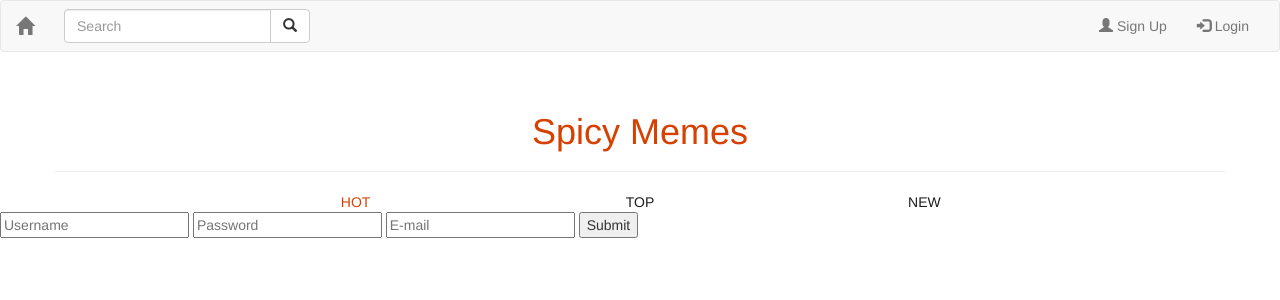
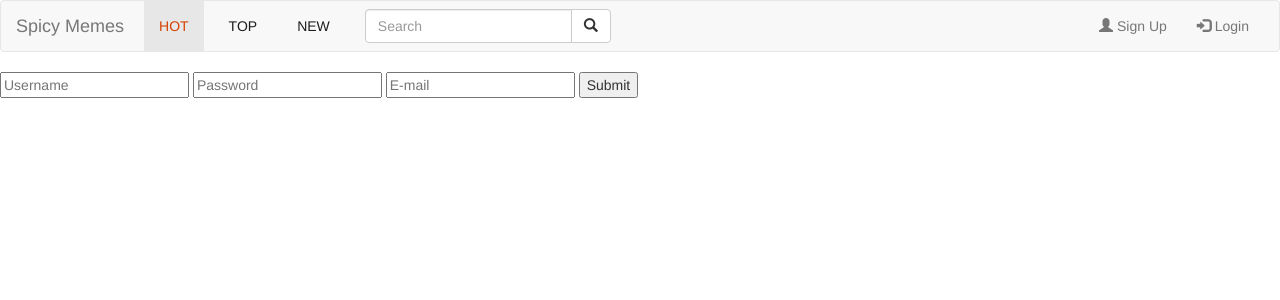
Before and after one commit to jaagupku/spicy-memes, a CodeIgniter app: page /database/index.php/register in a window 1280 px wide. Shown: the top 300 px of the page. Run offline with CodeIgniter, Linux system fonts and the light colour scheme.

```diff
--- a/application/views/pages/header.php
+++ b/application/views/pages/header.php
@@ -14,16 +14,22 @@
     <nav class="navbar navbar-default">
       <div class="container-fluid">
 
-        <div class="navbar-header navbar-left">
+        <div class="navbar-header">
           <button type="button" class="navbar-toggle" data-toggle="collapse" data-target="#myNavbar">
             <span class="icon-bar"></span>
             <span class="icon-bar"></span>
             <span class="icon-bar"></span>
           </button>
-          <a class="navbar-brand" href="#"><span class="glyphicon glyphicon-home"></span></a>
+          <a class="navbar-brand" href="">Spicy Memes</a>
         </div>
 
         <div class="collapse navbar-collapse" id="myNavbar">
+          <ul class="nav navbar-nav navbar-left list-inline">
+            <li class="active"><a href="#" id="hot">HOT</a></li>
+            <li><a href="#" id="top">TOP</a></li>
+            <li><a href="#" id="new">NEW</a></li>
+          </ul>
+
           <form class="navbar-form navbar-left">
             <div class="input-group">
               <input type="text" class="form-control" placeholder="Search">
@@ -37,30 +43,14 @@
 
           <ul class="nav navbar-nav navbar-right">
             <?php if (isset($username)) { ?>
-              <li><a href="/index.php/profile/<?= $username ?>"><span class="glyphicon glyphicon-user"></span><?= $username ?></a></li>
-              <li><a href="/index.php/logout"><span class="glyphicon glyphicon-log-out"></span> Logout</a></li>
+              <li><a href="/index.php/profile/<?= $username ?>" id="username"><span class="glyphicon glyphicon-user"></span><?= $username ?></a></li>
+              <li><a href="/index.php/logout" id="logout"><span class="glyphicon glyphicon-log-out"></span> Logout</a></li>
             <?php } else { ?>
-              <li><a href="/index.php/register"><span class="glyphicon glyphicon-user"></span> Sign Up</a></li>
-              <li><a href="/index.php/login"><span class="glyphicon glyphicon-log-in"></span> Login</a></li>
+              <li><a href="/index.php/register" id="signup"><span class="glyphicon glyphicon-user"></span> Sign Up</a></li>
+              <li><a href="/index.php/login" id="login"><span class="glyphicon glyphicon-log-in"></span> Login</a></li>
             <?php } ?>
           </ul>
         </div>
 
       </div>
     </nav>
-
-    <div class="container page-header text-center">
-      <h1>Spicy Memes</h1>
-    </div>
-
-    <div class="container-fluid">
-      <div class="row text-center">
-        <div class="col-xs-8 col-centered">
-          <div class="row">
-            <div class="col-xs-4"><a href="#" id="hot">HOT</a></div>
-            <div class="col-xs-4"><a href="#" id="top">TOP</a></div>
-            <div class="col-xs-4"><a href="#" id="new">NEW</a></div>
-          </div>
-        </div>
-      </div>
-    </div>
--- a/css/header-style.css
+++ b/css/header-style.css
@@ -8,6 +8,3 @@
 #new{
   color: rgb(28, 28, 28);
 }
-.page-header h1 {
-  color: rgb(214, 64, 0);
-}
--- a/css/page.css
+++ b/css/page.css
@@ -2,3 +2,7 @@
     float: none;
     margin: 0 auto;
 }
+
+.container-fluid .break {
+  height: 5vh;
+}
```
Also changed, not shown: application/views/pages/testcommentsbody.php (+32 -4 lines), application/views/pages/testmemebody.php (+23 -13 lines).
